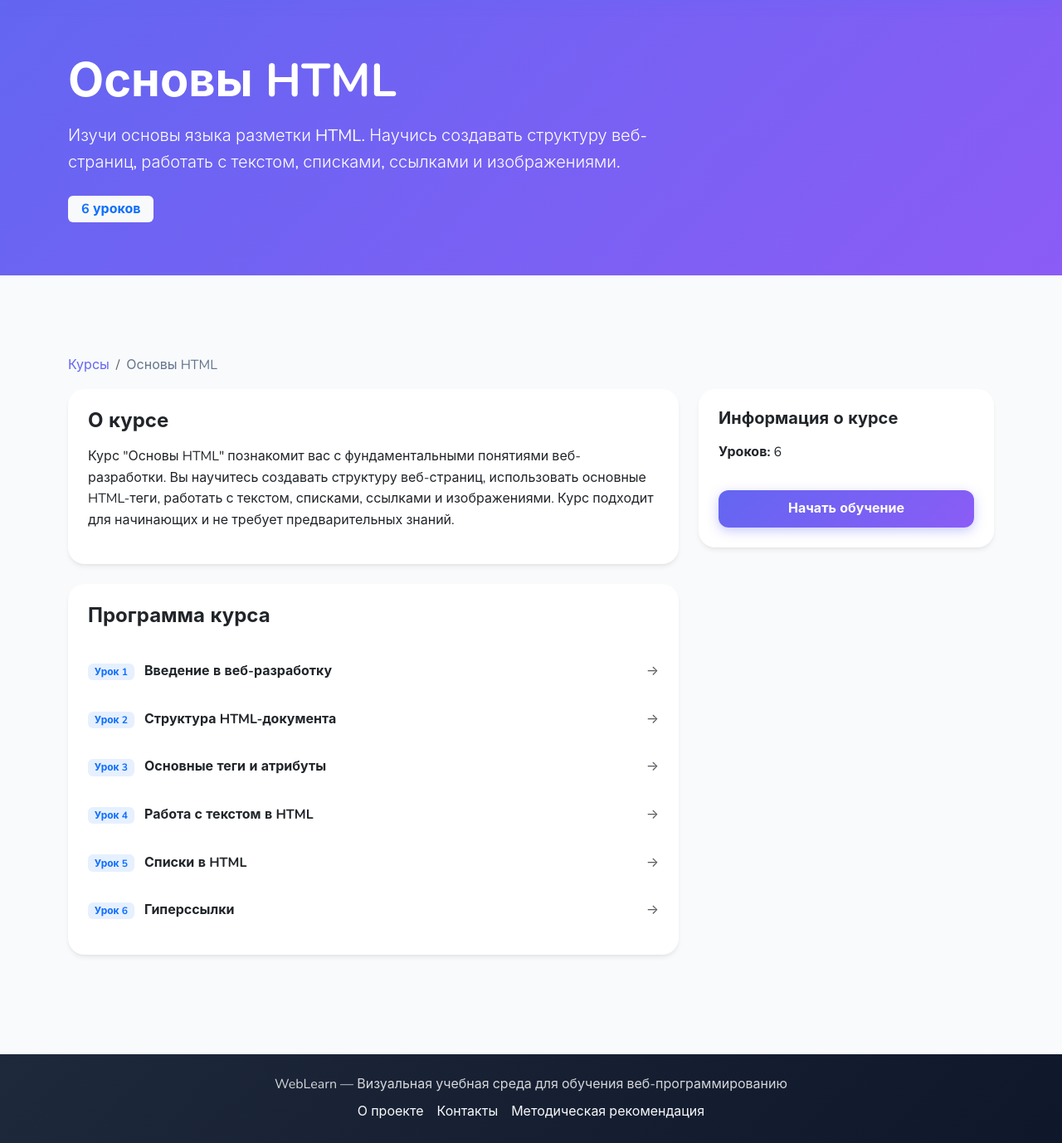
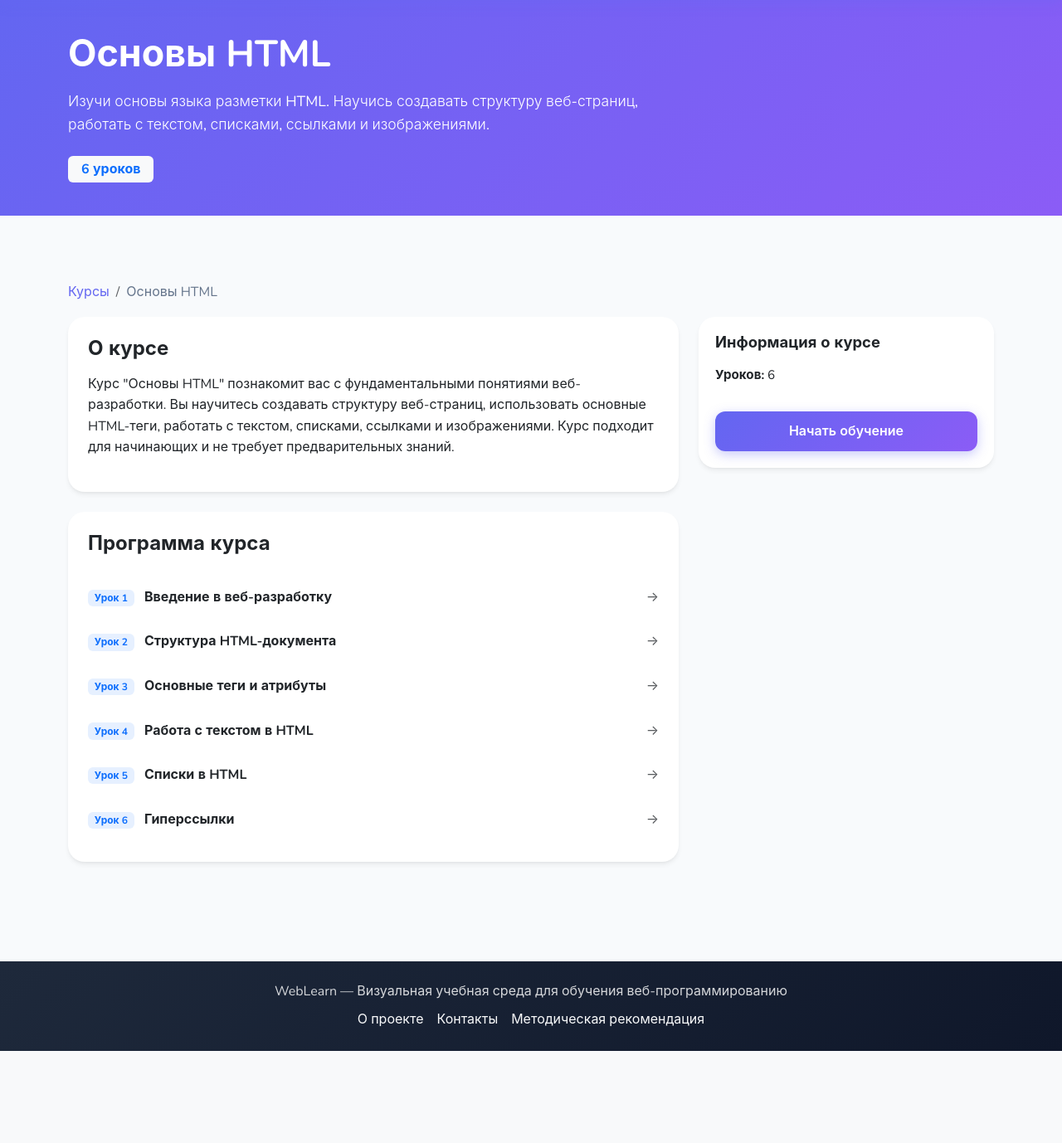
Before and after one commit to IrradaZholman/weblearn, a Django app: page /courses/html-basics/ in a window 1280 px wide. Shown: the part 64-1442 px from the top of the page at 83% size. After the commit the page ends 1331 px from the top, so only its background shows below. Run offline with Django 5.2, Linux system fonts and the light colour scheme; data comes from the database, SQL or seed files in the repository; data that the repository does not hold is empty; some libraries are stand-ins or nearby versions.

Commit message:
Update course_detail.html

```diff
--- a/templates/courses/course_detail.html
+++ b/templates/courses/course_detail.html
@@ -55,6 +55,82 @@
     .review-card {
         border-left: 3px solid #6366f1;
     }
+    .course-hero{
+    padding:2.5rem 0;
+    margin-bottom:2rem;
+}
+
+.course-hero h1{
+    font-size:2.8rem !important;
+    line-height:1.15;
+}
+
+.course-hero .lead{
+    font-size:1.1rem;
+    max-width:800px;
+}
+
+.course-image{
+    max-height:280px;
+    width:auto;
+    display:block;
+    margin-left:auto;
+}
+
+.card-body{
+    padding:1.5rem !important;
+}
+
+.video-container{
+    border-radius:12px;
+}
+
+.lesson-card{
+    padding-top:14px !important;
+    padding-bottom:14px !important;
+}
+
+.lesson-card .badge{
+    font-size:.75rem;
+}
+
+.review-card .card-body{
+    padding:1rem !important;
+}
+@media (min-width:1400px){
+
+    .container{
+        max-width:1250px;
+    }
+
+    .course-hero h1{
+        font-size:3rem !important;
+    }
+
+    .course-image{
+        max-height:320px;
+    }
+}
+.sticky-top .card-body{
+    padding:1.25rem !important;
+}
+
+.sticky-top h3{
+    font-size:1.15rem;
+}
+
+.sticky-top ul li{
+    font-size:.95rem;
+    margin-bottom:10px !important;
+}
+
+.btn-primary{
+    padding:12px;
+    font-weight:600;
+}
+.col-lg-8{
+    max-width:850px;
+}
 </style>
 {% endblock %}
 
```
